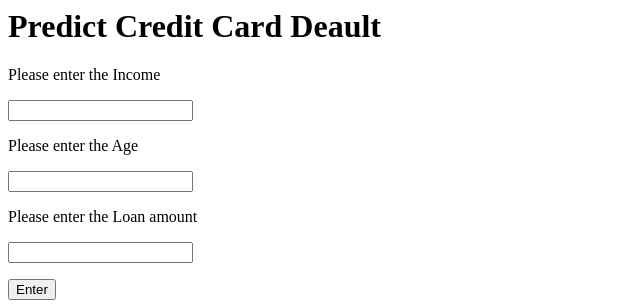
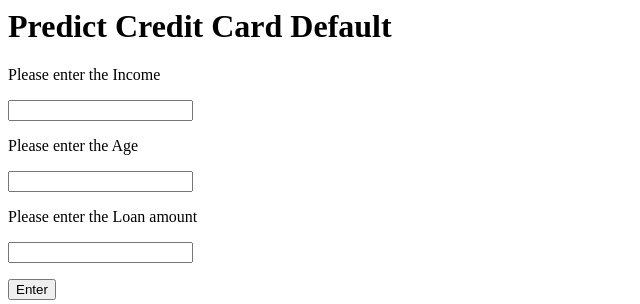
Before and after one commit to Xiaooo99/THX-Assignment, a Flask app: page / in a window 1280 px wide. Shown: the top 304 px of the page, without its empty margins (0-640 px from the left). Run offline with Flask 2, Linux system fonts and the light colour scheme; parts of the project's set-up code (start-up, migrations or seed data) failed here and were passed over.

Commit message:
Update index.html

```diff
--- a/templates/index.html
+++ b/templates/index.html
@@ -1,7 +1,7 @@
 <html>
     <body>
 
-        <h1>Predict Credit Card Deault</h1>
+        <h1>Predict Credit Card Default</h1>
         <form action="/" method = "POST">
             <p>Please enter the Income</p>
             <p><input type="number" step="0.01" name = "income"></p>
```
